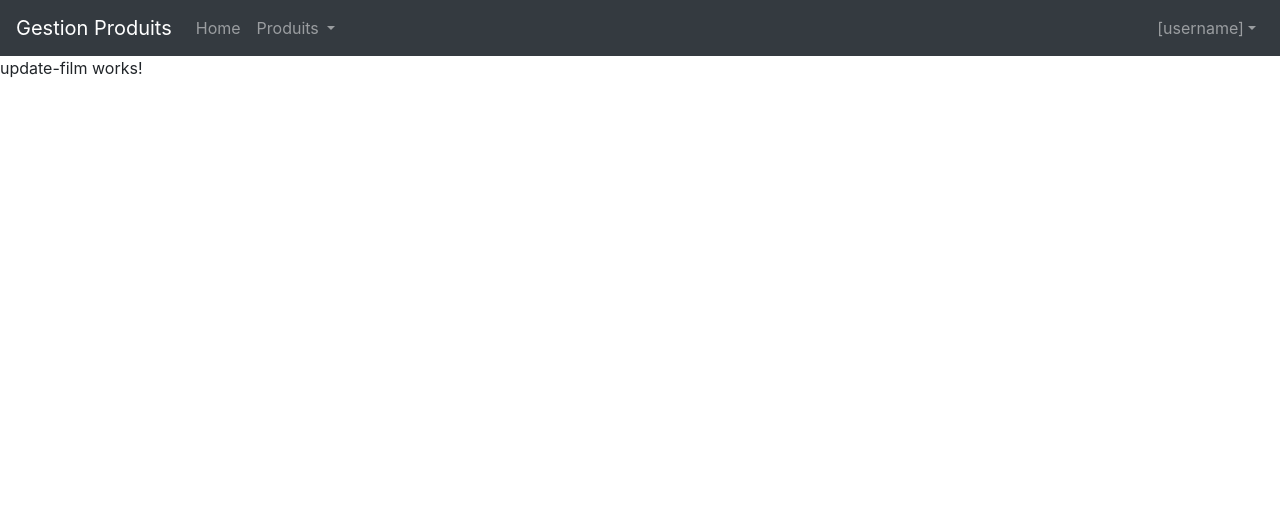
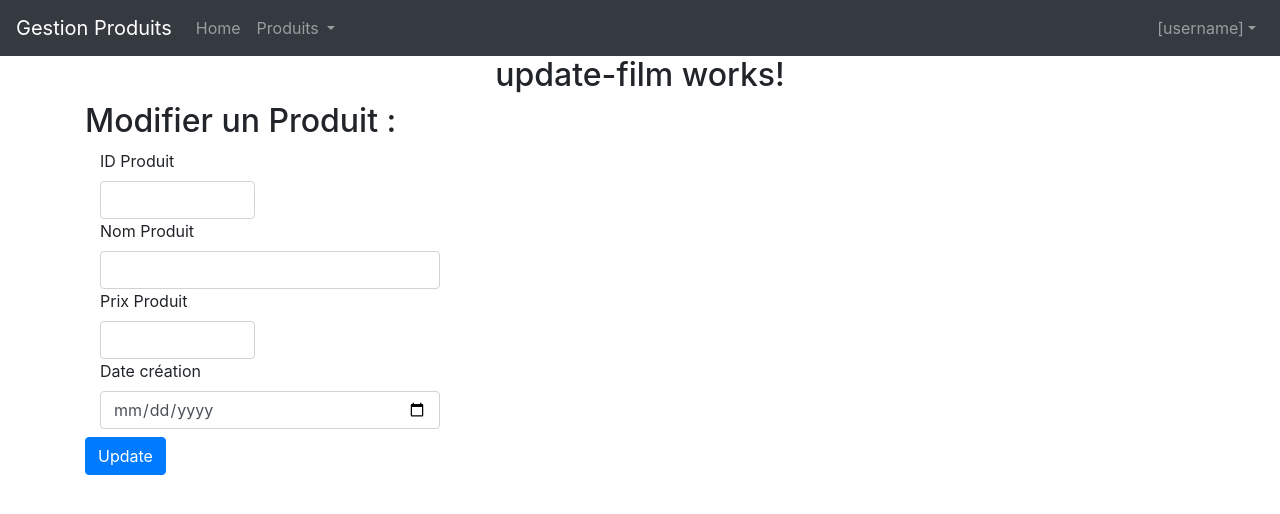
Before and after one commit to amira-haouet/managermovies_SpringBootAngular, an Angular app in the folder MesFilms/: page /updateFilm/1 in a window 1280 px wide. Shown: the top 514 px of the page. Built offline with nearby package versions, Linux system fonts and the light colour scheme.

Commit message:
update angular

```diff
--- a/MesFilms/src/app/services/film.service.ts
+++ b/MesFilms/src/app/services/film.service.ts
@@ -44,7 +44,12 @@ export class FilmService {
 
   }
   consulterFilm(id: number): Film {
-    this.film!= this.films.find(f => f.idFilm == id);
+    this.film != this.films.find(f => f.idFilm == id);
     return this.film;
   }
+  updateFilm(p: Film) {
+    // console.log(p);
+    this.supprimerFilm(p);
+    this.ajouterFilm(p);
+  }
 }
--- a/MesFilms/src/app/update-film/update-film.component.html
+++ b/MesFilms/src/app/update-film/update-film.component.html
@@ -1 +1,28 @@
-<p>update-film works!</p>
+<h2 style="text-align:center;">update-film works!</h2>
+<div class="container">
+    <div>
+        <h2>Modifier un Produit :</h2>
+    </div>
+    <form>
+        <div class="col-sm-2 col-md-2 col-lg-2">
+            <label>ID Produit</label>
+            <input type="text" [(ngModel)]="currentFilm.idFilm" name="idFilm" class="form-control">
+        </div>
+        <div class="col-sm-4 col-md-4 col-lg-4">
+            <label>Nom Produit</label>
+            <input type="text" [(ngModel)]="currentFilm.titre" name="titre" class="form-control">
+        </div>
+        <div class="col-sm-2 col-md-2 col-lg-2">
+            <label>Prix Produit</label>
+            <input type="number" [(ngModel)]="currentFilm.prixticket" name="prixticket" class="form-control">
+        </div>
+        <div class="col-sm-4 col-md-4 col-lg-4">
+            <label>Date création</label>
+            <input type="date" [ngModel]="currentFilm.dateSortie    | date: 'yyyy-MM-dd'" (ngModelChange)=" currentFilm.dateSortie= $event" name="dateSortie"
+                class="form-control">
+        </div>
+        <div class="mt-2">
+            <button type="submit" (click)="updateFilm()" class="btn btn-primary">Update</button>
+        </div>
+    </form>
+</div>
--- a/MesFilms/src/app/update-film/update-film.component.ts
+++ b/MesFilms/src/app/update-film/update-film.component.ts
@@ -1,4 +1,7 @@
 import { Component, OnInit } from '@angular/core';
+import { ActivatedRoute } from '@angular/router';
+import { Film } from '../models/film.models';
+import { FilmService } from '../services/film.service';
 
 @Component({
   selector: 'app-update-film',
@@ -7,10 +10,17 @@ import { Component, OnInit } from '@angular/core';
   ]
 })
 export class UpdateFilmComponent implements OnInit {
-
-  constructor() { }
+  currentFilm = new Film()
+  constructor(private filmService: FilmService
+    , private activatedRoute: ActivatedRoute) { }
 
   ngOnInit(): void {
+
+    this.currentFilm = this.filmService.consulterFilm(this.activatedRoute.snapshot.params['id']);
+    console.log(this.currentFilm)
+  }
+  updateFilm() { //console.log(this.currentProduit);
+    this.filmService.updateFilm(this.currentFilm);
   }
 
 }
```
